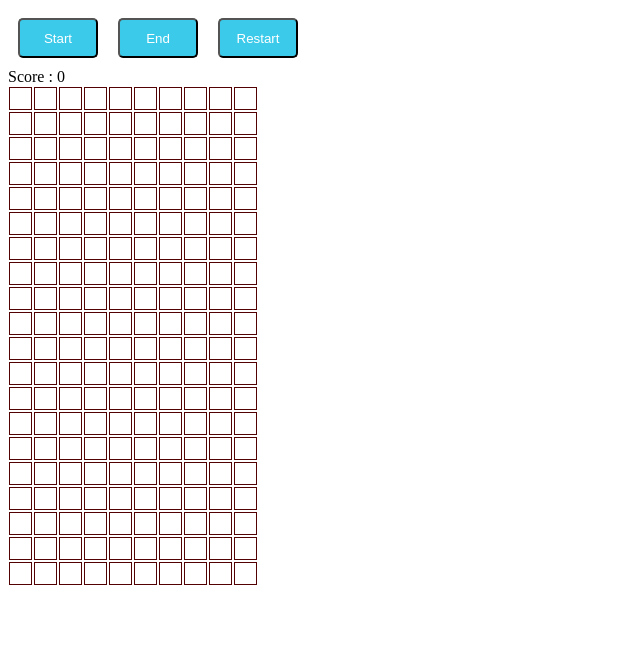
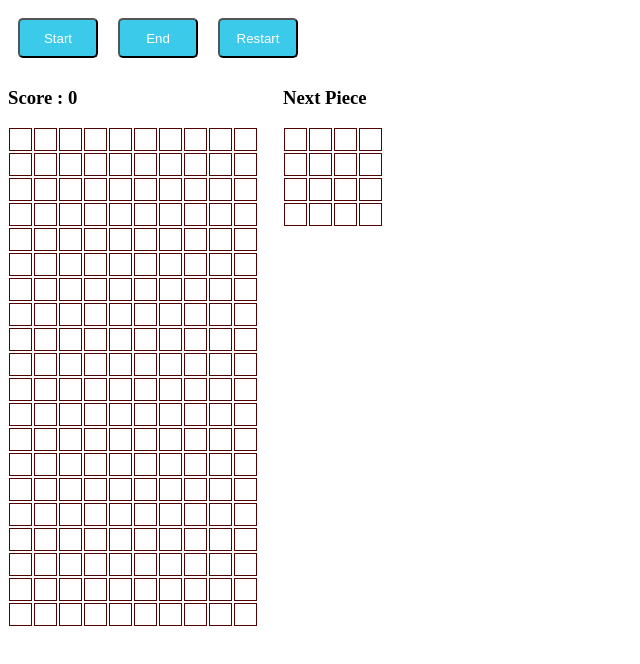
Before and after one commit to lunzhang/ng2-tetris, an Angular app: page / in a window 1280 px wide. Shown: the top 664 px of the page, without its empty margins (0-640 px from the left). Built offline with nearby package versions, Linux system fonts and the light colour scheme.

Commit message:
added next piece

```diff
--- a/src/app/app.component.css
+++ b/src/app/app.component.css
@@ -7,3 +7,11 @@
   border-radius:5px;
   border-color:black;
 }
+
+.board-wrapper{
+  display:inline-block;
+}
+.next-piece-wrapper{
+  padding-left:25px;
+  display:inline-block;
+}
--- a/src/app/app.component.html
+++ b/src/app/app.component.html
@@ -13,10 +13,16 @@
   </div>
 
   <div>
-    Score : {{score}}
-    <board (onScore)="onScore($event)">
+    <div class="board-wrapper">
+      <h3>Score : {{score}} </h3>
+      <board (onScore)="onScore($event)"></board>
+    </div>
 
-    </board>
+    <div class="next-piece-wrapper">
+      <h3>Next Piece </h3>
+      <next-piece></next-piece>
+    </div>
+
   </div>
 
 </div>
--- a/src/app/app.component.ts
+++ b/src/app/app.component.ts
@@ -1,5 +1,6 @@
 import { Component,ViewChild,HostListener} from '@angular/core';
 import { Board } from './tetris/board/board';
+import { NextPiece } from './tetris/nextpiece/nextpiece';
 
 @Component({
   selector: 'app-root',
@@ -9,6 +10,8 @@ import { Board } from './tetris/board/board';
 export class AppComponent{
 
   @ViewChild(Board) gameboard:Board;
+  @ViewChild(NextPiece) nextPiece:NextPiece;
+
   public score = 0;
 
   start(){
--- a/src/app/app.module.ts
+++ b/src/app/app.module.ts
@@ -5,18 +5,19 @@ import { HttpModule } from '@angular/http';
 import { AppComponent } from './app.component';
 import { Board } from './tetris/board/board';
 import { Cell } from './tetris/cell/cell';
-
+import { NextPiece } from './tetris/nextpiece/nextpiece';
+import { Piece } from './tetris/piece/piece';
 
 @NgModule({
   declarations: [
-    AppComponent,Board,Cell
+    AppComponent,Board,Cell,NextPiece
   ],
   imports: [
     BrowserModule,
     FormsModule,
     HttpModule
   ],
-  providers: [],
+  providers: [Piece],
   bootstrap: [AppComponent]
 })
 export class AppModule { }
--- a/src/app/tetris/board/board.ts
+++ b/src/app/tetris/board/board.ts
@@ -16,7 +16,6 @@ export class Board {
   public width = 10;
   public height = 20;
   public gameSpeed = 300;
-  public piece = new Piece();
   public gameInProgress = false;
   public inRestart = false;
   public inRotation = false;
@@ -32,13 +31,14 @@ export class Board {
       }
   }
 
-  constructor(){
+  constructor(private piece: Piece){
     this.initCells();
   }
 
   start(){
     if(!this.gameInProgress){
       this.gameInProgress = true;
+      this.piece.restart();
       this.updateGrid();
     }
   }
@@ -52,7 +52,6 @@ export class Board {
     this.cells.forEach((elem)=>{
       elem.unfill();
     });
-    this.piece.restart();
   }
 
   //check if cells 3 to 6 are filled
@@ -129,7 +128,7 @@ export class Board {
                 this.inRotation = false;
                 this.inRestart = false;
                 this.checkScoring();
-                this.piece.restart();
+                this.piece.replace();
                 this.updateGrid();
               },300);
             }
--- /dev/null
+++ b/src/app/tetris/nextpiece/nextpiece.css
@@ -0,0 +1,4 @@
+#next-piece{
+  width:100px;
+  height:100px;
+}
--- /dev/null
+++ b/src/app/tetris/nextpiece/nextpiece.html
@@ -0,0 +1,5 @@
+<div id="next-piece">
+  <cell *ngFor="let cell of grid;let i = index" [id]="i" [index]="i">
+
+  </cell>
+</div>
--- /dev/null
+++ b/src/app/tetris/nextpiece/nextpiece.ts
@@ -0,0 +1,45 @@
+import { Component,Input,ViewChildren,QueryList } from '@angular/core';
+import { Cell } from '../cell/cell';
+import { Piece } from '../piece/piece';
+
+@Component({
+  selector: 'next-piece',
+  templateUrl: './nextpiece.html',
+  styleUrls: ['./nextpiece.css']
+})
+export class NextPiece {
+
+  @ViewChildren(Cell) cells:QueryList<Cell>;
+  public height = 4;
+  public width = 4;
+  public grid = [];
+  public nextPiece;
+
+  constructor(private piece: Piece){
+    var area = this.width * this.height;
+    for(let i = 0;i<area;i++){
+      this.grid.push(i);
+    }
+    piece.nextPiece$.subscribe((nextPiece)=>{
+      this.unsetNextPiece();
+      this.nextPiece = Object.assign({},nextPiece);
+      this.setNextPiece();
+    });
+  }
+
+  setNextPiece(){
+    var cells = this.cells.toArray();
+    for(let i = 0;i<this.nextPiece.coordinates.length;i++){
+      cells[this.nextPiece.coordinates[i]].fill(this.nextPiece.type);
+    }
+  }
+
+  unsetNextPiece(){
+    if(!this.nextPiece) return;
+    var cells = this.cells.toArray();
+    for(let i = 0;i<this.nextPiece.coordinates.length;i++){
+      cells[this.nextPiece.coordinates[i]].unfill();
+    }
+  }
+
+}
--- a/src/app/tetris/piece/piece.ts
+++ b/src/app/tetris/piece/piece.ts
@@ -1,9 +1,21 @@
+import { Injectable } from '@angular/core';
+import { Subject }    from 'rxjs/Subject';
+
+@Injectable()
 export class Piece {
 
   public coordinates;
   public type;
   public rotation;
   public rotationCount;
+  public nextPiece:any={};
+  public nextPieceCords = [[4,5,6,7], //i-piece
+  [5,6,7,11], //j-piece
+  [7,6,5,9], //l-piece
+  [5,6,9,10], //o-piece
+  [7,6,10,9], //s-piece
+  [7,6,5,10], //t-piece
+  [5,6,10,11]]; //z-piece
 
   private defaultRotations = [[[2,11,20,29],[-2,-11,-20,-29]], //i-piece
   [[-9,0,9,-2],[11,0,-11,-20],[9,0,-9,2],[-11,0,11,20]], //j-piece
@@ -21,20 +33,41 @@ export class Piece {
   [-6,-5,-4,5], //t-piece
   [-6,-5,5,6]]; //z-piece
 
-  constructor(){
-      this.restart();
+  private nextPieceSource = new Subject();
+  nextPiece$ = this.nextPieceSource.asObservable();
+
+  /** assigns a new nextPiece
+  assigns piece
+  assigns new nextPiece
+  **/
+  public restart(){
+      this.setNextPiece();
+      this.setPiece();
+      this.setNextPiece();
   }
 
-  /** assigns a new shape to piece
-  reassigns coordinates,shapes,rotation
-  resets rotationCount
-  **/
-  restart(){
-    var shape = Math.floor(Math.random()*7);
+  //sets current piece to next and sets new next
+  replace(){
+    this.setPiece();
+    this.setNextPiece();
+  }
+
+  //sets current piece
+  setPiece(){
+    var shape = this.nextPiece.shape;
     this.coordinates = this.defaultCords[shape].slice();
     this.type = this.defaultTypes[shape];
     this.rotation = this.defaultRotations[shape];
     this.rotationCount = 0;
+  }
+
+  //sets next piece
+  setNextPiece(){
+    var shape = Math.floor(Math.random()*7);
+    this.nextPiece.coordinates = this.nextPieceCords[shape];
+    this.nextPiece.type = this.defaultTypes[shape];
+    this.nextPiece.shape = shape;
+    this.nextPieceSource.next(this.nextPiece);
   }
 
   /** rotates piece
```
Also changed, not shown: src/app/tetris/piece/piece.css (deleted), src/app/tetris/piece/piece.html (deleted).
